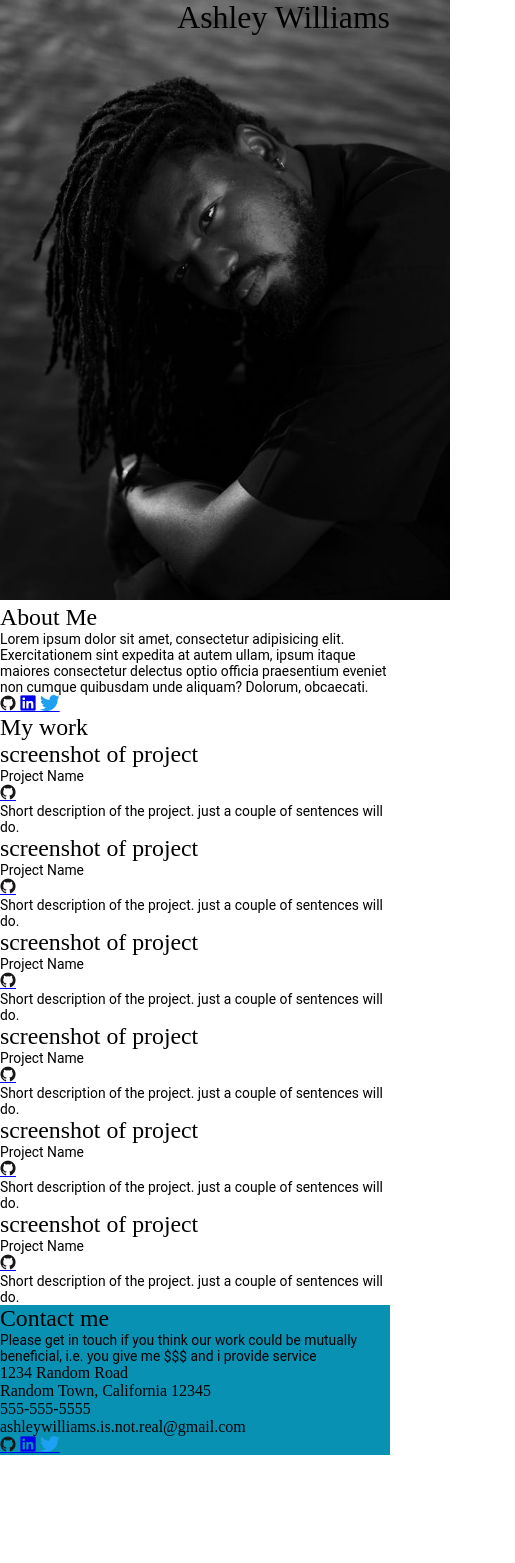
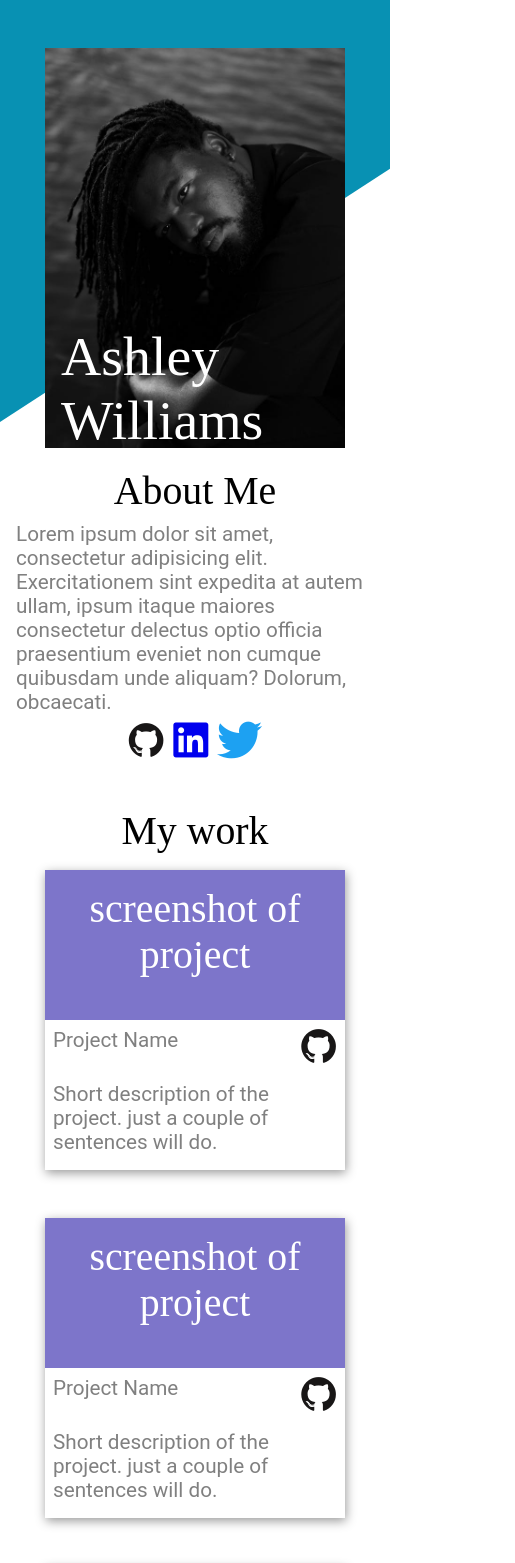
Before and after one commit to amothm80/odin_homepage, a website built with webpack: page src/index.html in a window 390 px wide. Shown: the top 1563 px of the page, 515 px wide, since content can reach past the window. Before the commit the page ends 1455 px from the top, so only its background shows below. Built offline with nearby package versions, Linux system fonts and the light colour scheme.

Commit message:
responsive?

```diff
--- a/src/index.html
+++ b/src/index.html
@@ -10,12 +10,13 @@
       href="https://cdn.jsdelivr.net/gh/devicons/devicon@latest/devicon.min.css"
     />
 
-    <title>Ashly's Page</title>
+    <title>Ashley's Page</title>
   </head>
   <body>
-    <div class="background1"></div>
-    <div class="background2"></div>
+    <div class="background1wrap"><div class="background1"></div></div>
+    <!-- <div class="background2"></div> -->
     <header>
+      <div class="header-photo">
         <picture>
           <source
             media="(max-width: 799px)"
@@ -31,7 +32,10 @@
             alt=""
           />
         </picture>
-      <h1 class="main-image-name playfair-display-regular">Ashley Williams</h1>
+        <h1 class="main-image-name playfair-display-regular">
+          Ashley Williams
+        </h1>
+      </div>
       <div class="about-me">
         <div class="title">
           <h2 class="playfair-display-regular">About Me</h2>
@@ -60,7 +64,7 @@
         <div class="title">
           <h2 class="playfair-display-regular">My work</h2>
         </div>
-        <div class="body">
+        <div class="projects-body">
           <div class="project-cards">
             <div class="card">
               <div class="screenshot">
@@ -216,12 +220,16 @@
           </p>
         </div>
         <div class="address">
-          <div class="street-address">1234 Random Road</div>
-          <div class="towncity">Random Town, California 12345</div>
+          <div class="street-address roboto-regular">1234 Random Road</div>
+          <div class="towncity roboto-regular">
+            Random Town, California 12345
+          </div>
         </div>
         <div class="contactme">
-          <div class="phone">555-555-5555</div>
-          <div class="email">ashleywilliams.is.not.real@gmail.com</div>
+          <div class="phone roboto-regular">555-555-5555</div>
+          <div class="email roboto-regular">
+            ashleywilliams.is.not.real@gmail.com
+          </div>
         </div>
         <div class="links">
           <a href="www.github.com">
@@ -233,7 +241,23 @@
           </a>
         </div>
       </div>
-      <div class="photo2"></div>
+      <div class="photo2">
+        <picture>
+          <source
+            media="(max-width: 799px)"
+            srcset="./assets/pexels-belle-co-small.jpg"
+          />
+          <source
+            media="(min-width: 800px)"
+            srcset="./assets/pexels-belle-co-medium.jpg"
+          />
+          <img
+            class="footer-image"
+            src="./assets/pexels-belle-co-small.jpg"
+            alt=""
+          />
+        </picture>
+      </div>
     </footer>
   </body>
 </html>
--- a/src/styles.css
+++ b/src/styles.css
@@ -13,8 +13,15 @@ body {
   min-height: 100vh;
   height: max-content;
   min-width: 360px;
+  display: flex;
+  flex-direction: column;
+  gap: 1rem;
 }
-
+/* .background1wrap {
+  filter: drop-shadow(5px 6px 3px rgba(50, 50, 0, 0.5));
+  z-index: 0;
+  position: absolute;
+} */
 .background1 {
   height: 100%;
   width: 100%;
@@ -32,28 +39,203 @@ body {
   position: absolute;
 }
 
-.main-image-name{
+header {
+  padding-top: 2rem;
+  display: flex;
+  flex-direction: column;
+  gap: 1rem;
+}
+.header-photo {
+  position: relative;
+  max-width: 300px;
+  margin: 0 auto;
+}
+
+.main-image-name {
   position: absolute;
-  right: 0px;
-  top:0px
+  /* bottom: 50%; */
+  bottom: 0px;
+  margin: 0 auto;
+  color: var(--primary-color);
+  font-size: calc(3rem + 2vw);
+}
+
+.links {
+  display: flex;
+  flex-direction: row;
 }
 
 h1 {
-  font-size: calc(1.5rem + 2vw);
+  padding: 0 1rem;
+  font-size: calc(4rem + 2vw);
+}
+
+.about-me {
+  padding: 0 1rem;
+  display: flex;
+  flex-direction: column;
+  gap: 0.5rem;
+  align-items: center;
+}
+
+.links {
+  display: flex;
+  flex-direction: row;
+  gap: 0.5rem;
+}
+a {
+  text-decoration: none;
+}
+i {
+  font-size: calc(2rem + 1.2vw);
 }
 
 h2 {
-  font-size: calc(1rem + 2vw);
+  font-size: calc(2rem + 2vw);
 }
 
 p {
-  font-size: calc(0.5rem + 1.5vw);
+  /* font-size: calc(1rem + 1.5vw); */
+  font-size: calc(1rem + 1.2vw);
+  color: grey;
 }
 
 .main-image {
-  width: 450px;
+  max-width: 300px;
+  object-fit: cover;
 }
 
-footer{
+.my-work {
+  display: flex;
+  flex-direction: column;
+  align-items: center;
+  padding: 2rem 1rem;
+  gap: 1rem;
+}
+
+.project-cards {
+  display: flex;
+  flex-direction: row;
+  flex-wrap: wrap;
+  justify-content: center;
+  gap: 3rem;
+  align-items: center;
+}
+.card {
+  min-height: 300px;
+  max-height: 600px;
+  max-width: 300px;
+  box-shadow: 1px 3px 10px #999999;
+}
+.screenshot {
+  background-color: #7d75ca;
+  min-height: 150px;
+  color: white;
+  padding: 1rem 2rem;
+  text-align: center;
+}
+.project-content {
+  padding: 0.5rem;
+  display: flex;
+  flex-direction: column;
+  gap: 1rem;
+}
+
+.project-header {
+  display: flex;
+  flex-direction: row;
+  justify-content: space-between;
+}
+
+footer {
   background-color: var(--secondary-color);
+  display: flex;
+  flex-direction: column;
+  justify-content: center;
+  align-items: center;
+  gap: 1rem;
+  color: white;
 }
+
+picture {
+  overflow: hidden;
+}
+
+.footer-image {
+  min-width: 320px;
+  object-fit: cover;
+}
+
+footer p,
+.links {
+  color: white;
+}
+
+.contact {
+  padding: 1rem 1rem;
+  display: flex;
+  flex-direction: column;
+  gap: 1rem;
+  max-width: 500px;
+}
+
+
+@media screen and (min-width: 800px){
+  header{
+    position: relative;
+    padding: 2rem 0;
+    display: grid;
+    grid-template-columns: 1fr 1fr;
+    grid-template-rows: 1fr;
+    padding: 2rem 3rem;
+    align-items: center;
+  }
+
+  .header-photo{
+    justify-self: right;
+  }
+  .about-me{
+    justify-self: left;
+    background-color: white;
+    color: black;
+    box-shadow: 1px 3px 10px #999999;
+  }
+  .body p{
+    color: black;
+  }
+
+  /* .main-image{
+    float: right;
+  } */
+}
+
+@media screen and (min-width: 1000px) {
+  i {
+    font-size: 25px;
+  }
+
+  h2 {
+    font-size: 48px;
+  }
+
+  .main-image {
+    max-width: 400px;
+    object-fit: cover;
+  }
+  .about-me{
+    max-width: 400px;
+  }
+
+  p {
+    font-size: 25px;
+  }
+  footer {
+    flex-direction: row;
+    max-height: 500px;
+    padding: 1rem 4rem;
+  }
+  .footer-image {
+    max-width: 500px;
+    object-fit: cover;
+  }
+}
```
Lines whose indentation alone changed are shown as unchanged.
